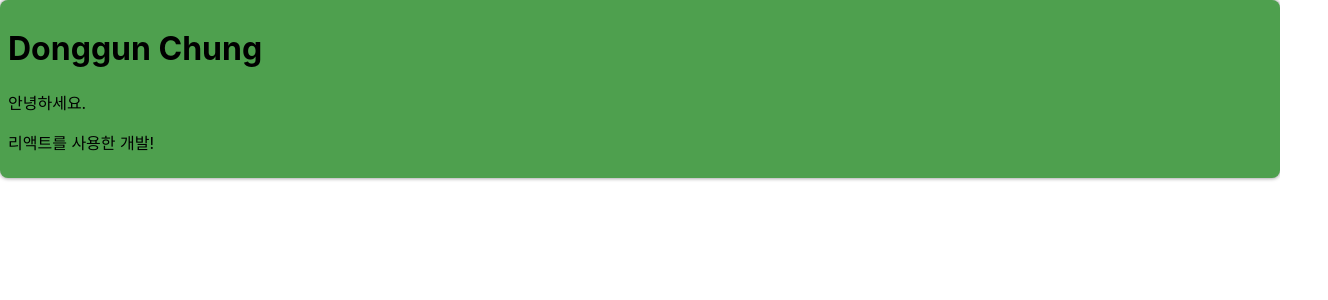
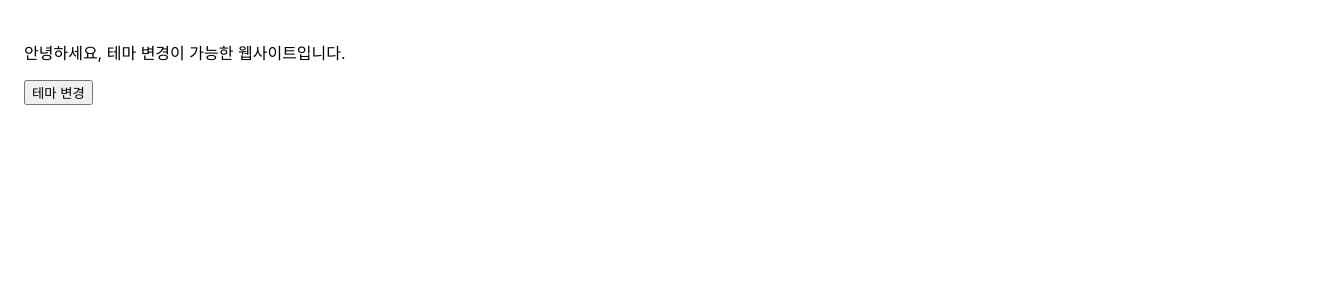
Before and after one commit to charmdong/React_Training, a React (Create React App) app in the folder practice_01/: page / in a window 1280 px wide. Shown: the top 300 px of the page, 1328 px wide, since content can reach past the window. Built offline with nearby package versions, Linux system fonts and the light colour scheme.

Commit message:
:hammer: 2022.10.06.Thu [Context]

```diff
--- /dev/null
+++ b/practice_01/src/chapter_14/DarkOrLight.jsx
@@ -0,0 +1,25 @@
+import { useCallback } from "react";
+import { useState } from "react";
+import MainContent from "./MainContent";
+import ThemeContext from "./ThemeContext";
+
+function DarkOrLight(props) {
+
+    const [theme, setTheme] = useState("light");
+
+    const toggleTheme = useCallback(() => {
+        if (theme == "light") {
+            setTheme("dark");
+        } else if (theme == "dark") {
+            setTheme("light");
+        }
+    }, [theme]);
+
+    return (
+        <ThemeContext.Provider value={{ theme, toggleTheme }}>
+            <MainContent />
+        </ThemeContext.Provider>
+    );
+}
+
+export default DarkOrLight;
--- /dev/null
+++ b/practice_01/src/chapter_14/MainContent.jsx
@@ -0,0 +1,24 @@
+import { useContext } from "react";
+import ThemeContext from "./ThemeContext";
+
+function MainContent(props) {
+
+    const { theme, toggleTheme } = useContext(ThemeContext);
+
+    return (
+        <div
+            style={{
+                width: "100vw",
+                height: "100vh",
+                padding: "1.5rem",
+                backgroundColor: (theme == "light") ? "white" : "black",
+                color: (theme == "light") ? "black": "white",
+            }}
+        >
+            <p>안녕하세요, 테마 변경이 가능한 웹사이트입니다.</p>
+            <button onClick={toggleTheme}>테마 변경</button>
+        </div>
+    );
+}
+
+export default MainContent;
--- /dev/null
+++ b/practice_01/src/chapter_14/ThemeContext.jsx
@@ -0,0 +1,6 @@
+import React from "react";
+
+const ThemeContext = React.createContext();
+ThemeContext.displayName = "ThemeContext";
+
+export default ThemeContext;
--- a/practice_01/src/index.js
+++ b/practice_01/src/index.js
@@ -13,10 +13,11 @@
 import SignUp from './chapter_11/SignUp';
 import Calculator from './chapter_12/Calculator';
 import ProfileCard from './chapter_13/ProfileCard';
+import DarkOrLight from './chapter_14/DarkOrLight';
 
 ReactDOM.render(
   <React.StrictMode>
-    <ProfileCard />
+    <DarkOrLight />
   </React.StrictMode>,
   document.getElementById('root')
 );
```
